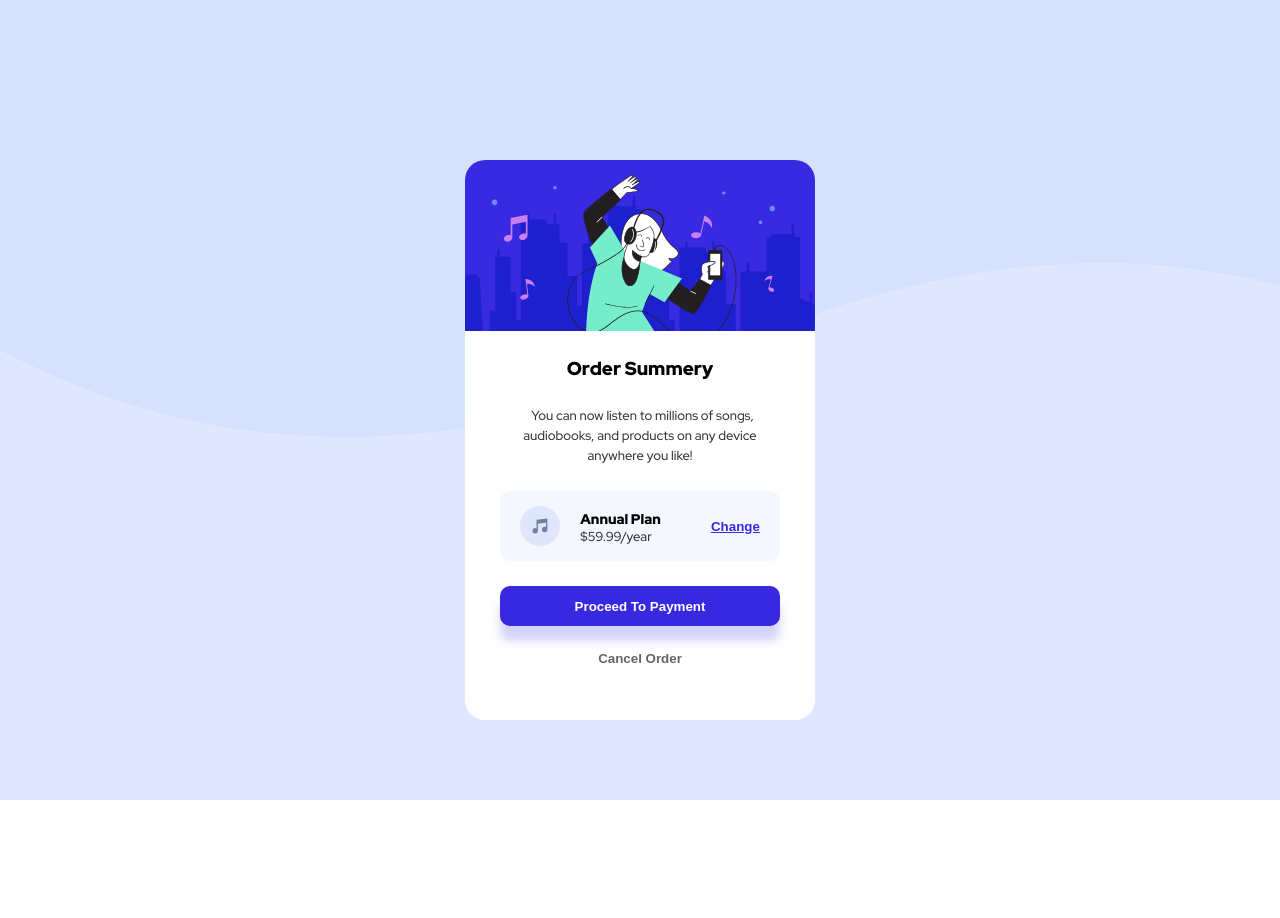
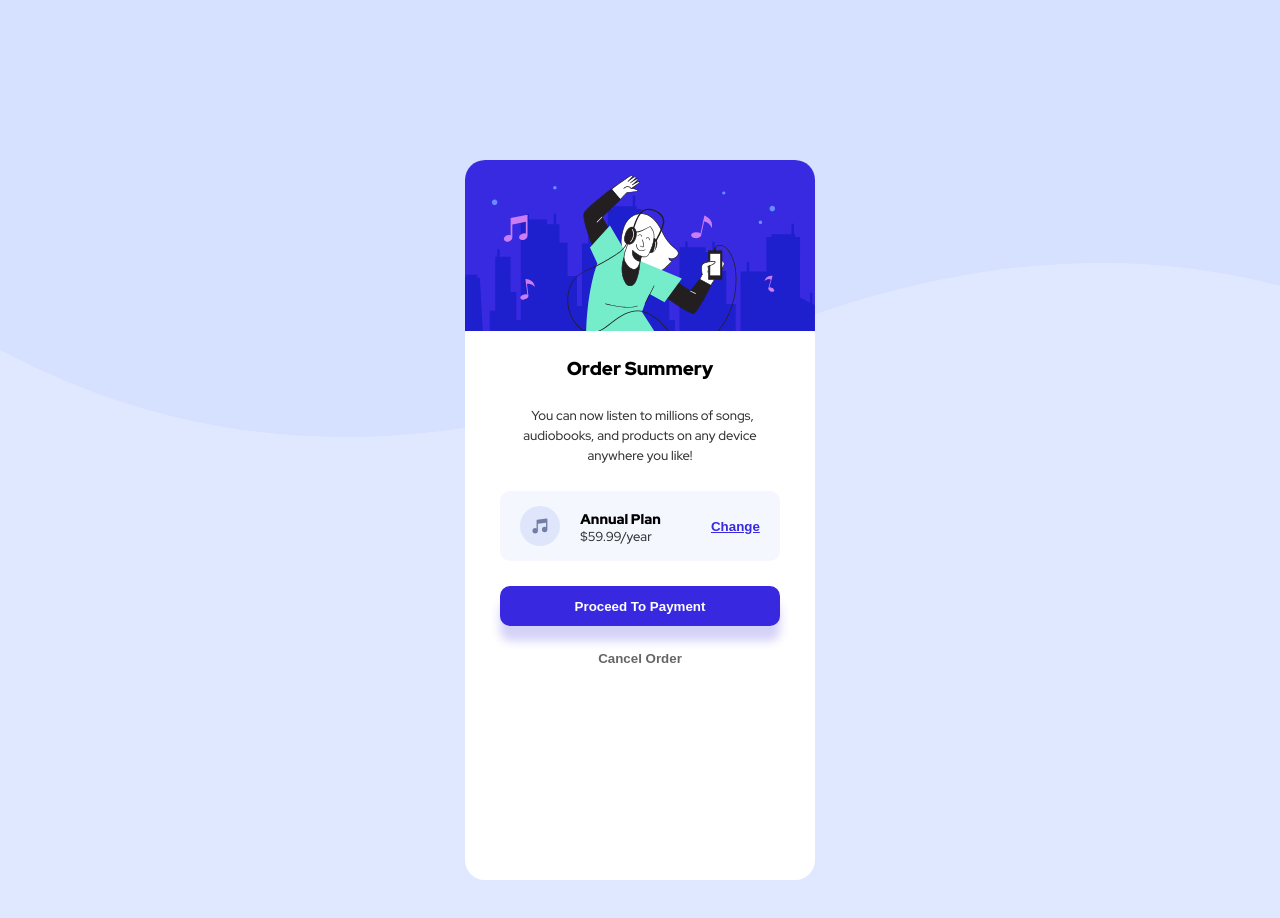
Before and after one commit to MB-Suliman/order-summary-component-main, a plain HTML site: page index.html in a window 1280 px wide. Before the commit the page ends 800 px from the top, so only its background shows below. Drawn offline with Linux system fonts and the light colour scheme.

Commit message:
Update style-desktop.css

```diff
--- a/CSS/style-desktop.css
+++ b/CSS/style-desktop.css
@@ -20,7 +20,7 @@
 @media (min-width: 376px) and (max-width:1440px) {
     body {
         width: 100vw;
-        height: 100vh;
+        height: 120vh;
     }
     .container {
         width: 100%;
@@ -29,7 +29,7 @@
         background-color: var(--FirstMainColor, #f5f7ff);
         display: grid;
         grid-template-columns: auto 350px auto;
-        grid-template-rows: 160px auto 80px;
+        grid-template-rows: 160px calc(100% - 240px) 80px;
     }
     .main {
         grid-area: 2 / 2 / 3 / 3;
```
